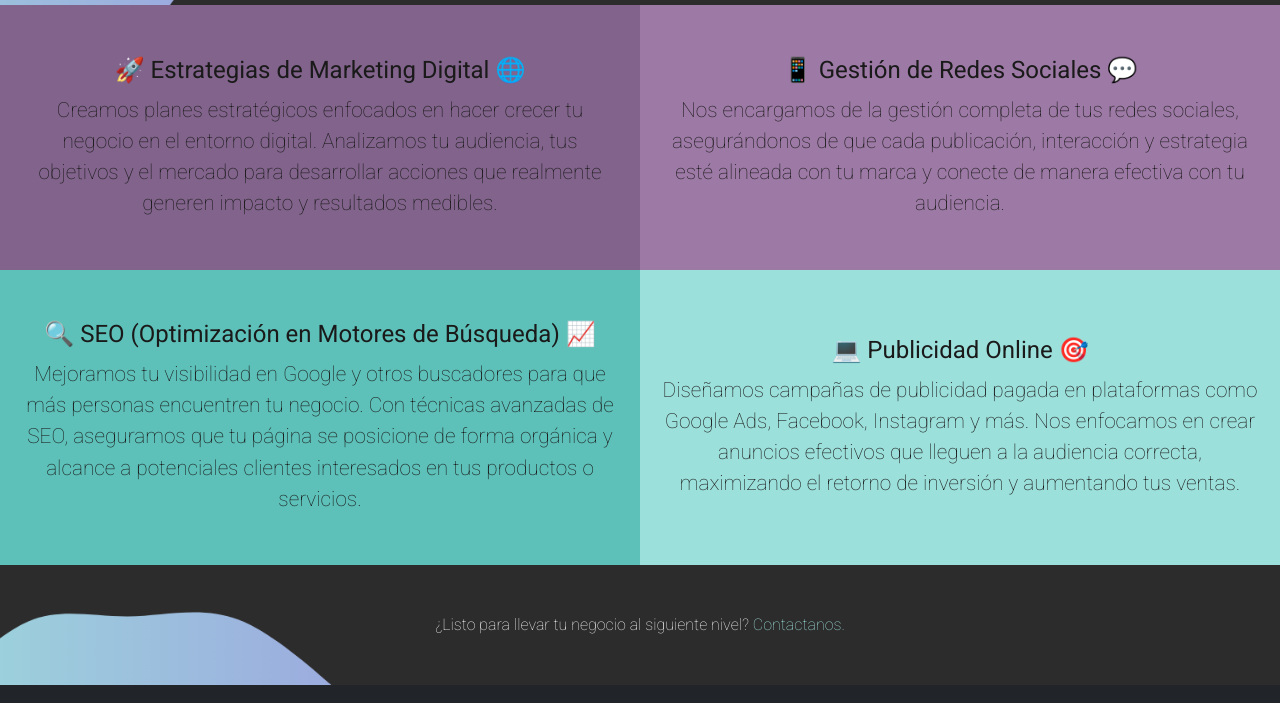
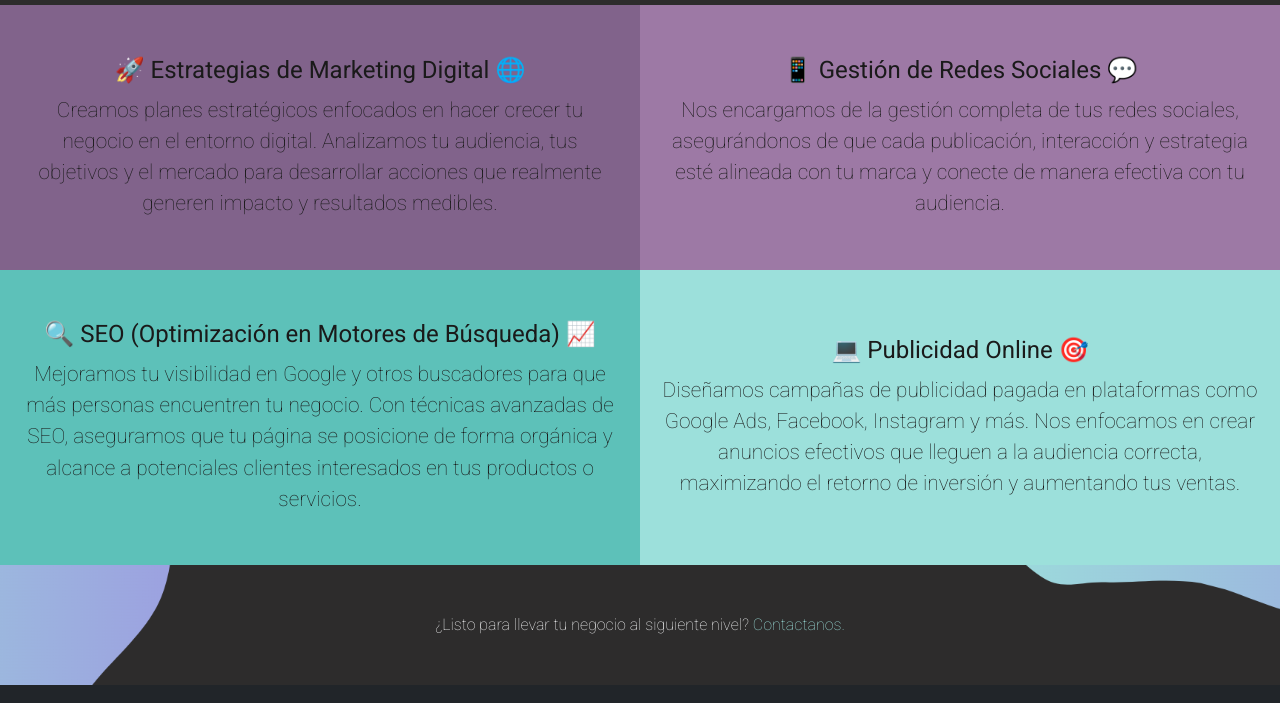
Before and after one commit to guzmansantanacola/kyomumarketing, a plain HTML site: page pages/Servicios.html in a window 1280 px wide. Shown: the part 293-996 px from the top of the page. Drawn offline with nearby package versions, Linux system fonts and the light colour scheme.

Commit message:
Update styles.css

```diff
--- a/css/styles.css
+++ b/css/styles.css
@@ -79,7 +79,7 @@ header {
   text-decoration: underline;
   color: #dac9df !important;
   transform: scale(1.1);
-  text-shadow: 0 4px 6px #dac9df;
+  text-shadow: 0 1px 2px #dac9df;
 }
 .navbar-toggler {
   border: none;
@@ -116,7 +116,14 @@ main {
   position: relative;
   z-index: 2;
 }
-
+#bodyServicios{
+  background-color: #2d2c2c;
+  background-image: url('../images/wave.png');
+    background-repeat: no-repeat;
+  background-attachment: fixed;
+  background-size: cover;
+  min-height: calc(100vh - 200px);
+}
 /* Estilos del contenido de la página principal */
 #logobanner {
   width: 100%;
@@ -153,11 +160,6 @@ main {
 /* Estilos de servicios */
 .services-main {
   display: block;
-  background-color: #2d2c2c;
-  background-image: url('../images/wave.png');
-    background-repeat: no-repeat;
-  background-attachment: fixed;
-  background-size: cover;
   min-height: calc(100vh - 200px);
 
 }
```
